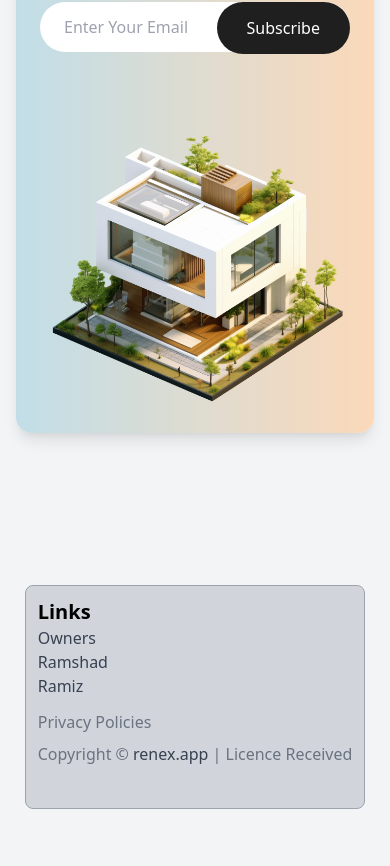
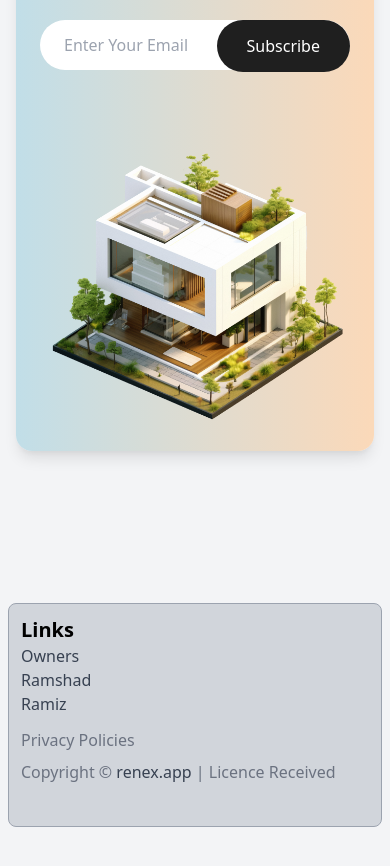
Before and after one commit to anfastech/renex-frontend, a Next.js app: page / in a window 390 px wide. Shown: the part 7315-8181 px from the top of the page. Built offline with nearby package versions, Linux system fonts and the light colour scheme; no server answers.

Commit message:
#32 Updation

```diff
--- a/src/app/HomePage/page.tsx
+++ b/src/app/HomePage/page.tsx
@@ -17,7 +17,7 @@ import FeacturedAds from "../Projects/components/FeacturedAds";
 
 export default function HomePage() {
   return (
-    <main className="w-full lg:w-1/2">
+    <main className="">
       {/* <Header /> */}
       <div className="w-full flex justify-center">
       <div className="w-4/5">
--- a/src/app/SearchPage/layout.tsx
+++ b/src/app/SearchPage/layout.tsx
@@ -7,7 +7,7 @@ interface LayoutProps {
 
 const SearchPageLayout = ({ children }: LayoutProps) => {
     return (
-        <div className="min-h-screen flex flex-col w-full lg:w-1/2">
+        <div className="min-h-screen flex flex-col">
             {children}
         </div>
     );
--- a/src/app/SearchPage/page.tsx
+++ b/src/app/SearchPage/page.tsx
@@ -143,7 +143,7 @@ const SearchPage = () => {
   };
 
   return (
-    <div className="bg-gray-100">
+    <div className="">
       <Header />
       <div className="h-24" /> {/* Spacer for header */}
       <div className="container mx-auto p-4 md:p-6 w-full cursor-pointer">
--- a/src/app/layout.tsx
+++ b/src/app/layout.tsx
@@ -1,7 +1,7 @@
 import type { Metadata } from "next";
 import localFont from "next/font/local";
 import "../styles/globals.css";
-import Head from 'next/head';
+import Head from "next/head";
 import Header from "@/components/Header";
 import Footer from "@/components/Footer";
 // import Header from "../components/Header";
@@ -42,11 +42,17 @@ export default function RootLayout({
           defer // Ensures the script runs after the HTML is parsed
         ></script>
       </Head>
-      <body className={`${geistSans.variable} ${geistMono.variable} antialiased bg-gray-100 flex flex-col items-center w-full`}>
-        <Header />
-        {/* <Header /> */}
-        {children}
-        <Footer />
+      <body
+        className={`${geistSans.variable} ${geistMono.variable} antialiased bg-gray-100 flex flex-col lg:flex-row justify-around w-full`}
+      >
+        <div className="bg-gray-300 rounded-lg border border-gray-400 m-2 lg:h-48 lg:w-1/5 lg:mt-72 invisible lg:visible h-0 w-0 lg:sticky lg:top-48"></div>
+          <Header />
+        <div className="w-full lg:w-1/2">
+          {/* <Header /> */}
+          {children}
+        </div>
+          <Footer />
+        <div className="bg-gray-300 rounded-lg border border-gray-400 m-2 lg:h-48 lg:w-1/5 lg:mt-56 invisible lg:visible h-0 w-0 lg:sticky lg:top-48"></div>
       </body>
     </html>
   );
--- a/src/components/RenexCard.tsx
+++ b/src/components/RenexCard.tsx
@@ -20,6 +20,7 @@ const RenexCard: React.FC = () => {
                             Copyright &copy; <span className="text-gray-700">renex.app</span> | Licence Received
                         </div>
                         <div className="h-16"></div>
+                        <div className="h-5 lg:h-20"></div>
                     </div>
                 </div>
             </section>
```
